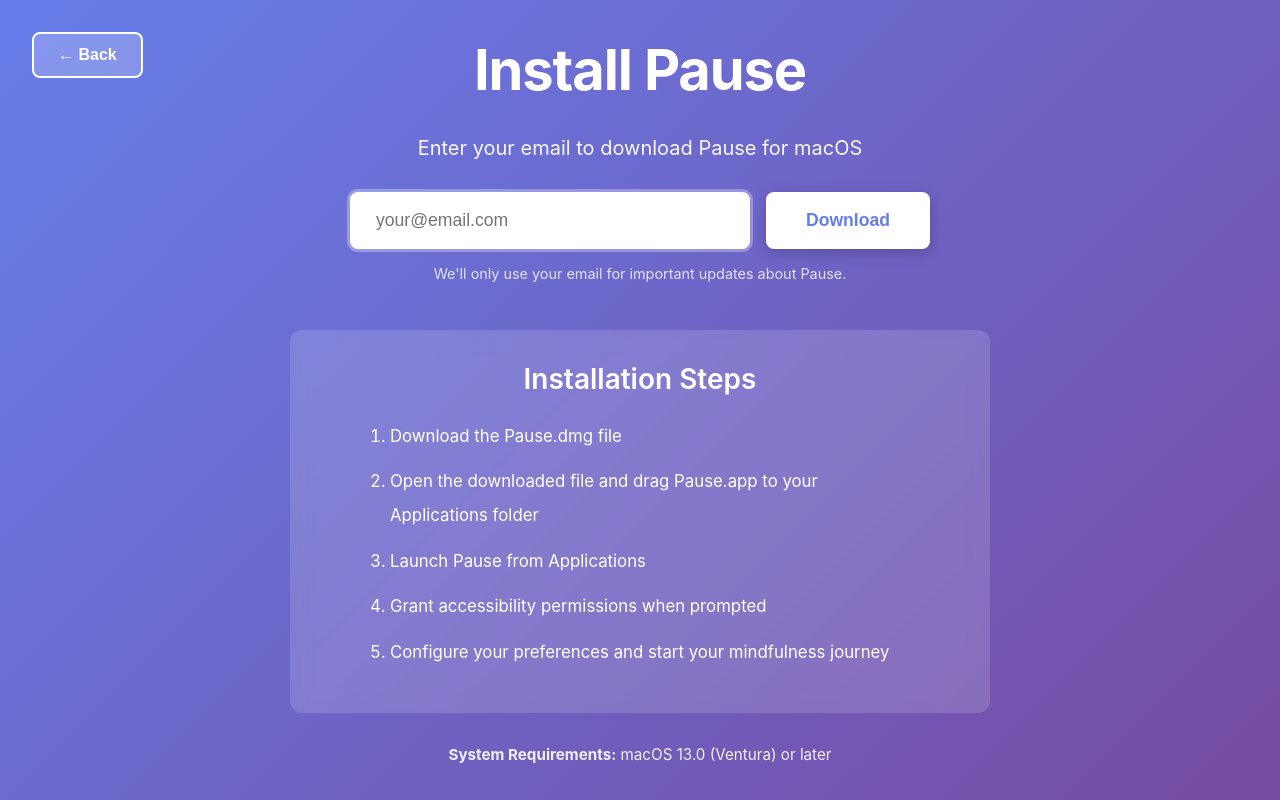
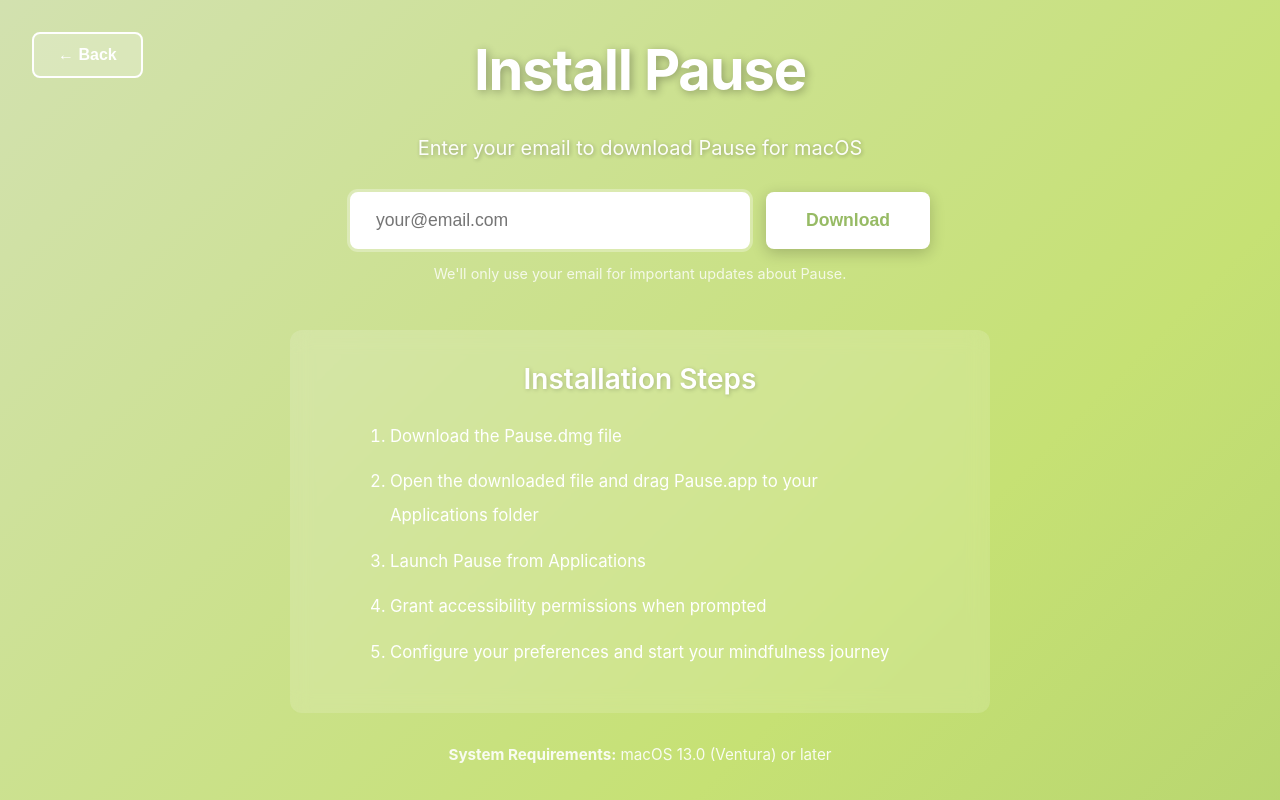
Before and after one commit to Moonflower2022/Pause, a Vue app in the folder website/: page /install in a window 1280 px wide. Built offline with nearby package versions, Linux system fonts and the light colour scheme.

Commit message:
for WEBSITE: change color scheme to green, and also make background dynamic while making text more readable

```diff
--- a/website/src/views/Home.vue
+++ b/website/src/views/Home.vue
@@ -220,9 +220,10 @@
   display: flex;
   align-items: center;
   justify-content: center;
-  background: linear-gradient(135deg, #667eea 0%, #764ba2 100%);
+  background: linear-gradient(135deg, rgb(151, 187, 101), rgb(198, 225, 116), rgb(215, 225, 199), rgb(198, 225, 116), rgb(151, 187, 101));
+  background-size: 400% 400%;
+  animation: gradientShift 15s ease infinite, fadeIn 1s ease-out;
   color: white;
-  animation: fadeIn 1s ease-out;
 }
 
 @keyframes fadeIn {
@@ -231,6 +232,18 @@
   }
   to {
     opacity: 1;
+  }
+}
+
+@keyframes gradientShift {
+  0% {
+    background-position: 0% 50%;
+  }
+  50% {
+    background-position: 100% 50%;
+  }
+  100% {
+    background-position: 0% 50%;
   }
 }
 
@@ -246,6 +259,7 @@
   margin-bottom: 1rem;
   letter-spacing: -0.02em;
   animation: fadeInUp 0.8s ease-out;
+  text-shadow: 2px 2px 8px rgba(0, 0, 0, 0.3);
 }
 
 .tagline {
@@ -254,6 +268,7 @@
   margin-bottom: 1.5rem;
   opacity: 0.95;
   animation: fadeInUp 0.8s ease-out 0.2s backwards;
+  text-shadow: 2px 2px 6px rgba(0, 0, 0, 0.3);
 }
 
 .description {
@@ -265,11 +280,12 @@
   margin-left: auto;
   margin-right: auto;
   animation: fadeInUp 0.8s ease-out 0.4s backwards;
+  text-shadow: 1px 1px 4px rgba(0, 0, 0, 0.3);
 }
 
 .cta-button {
   background: white;
-  color: #667eea;
+  color: rgb(151, 187, 101);
   padding: 1.25rem 3rem;
   font-size: 1.25rem;
   font-weight: 600;
--- a/website/src/views/Install.vue
+++ b/website/src/views/Install.vue
@@ -108,7 +108,9 @@
   flex-direction: column;
   align-items: center;
   justify-content: center;
-  background: linear-gradient(135deg, #667eea 0%, #764ba2 100%);
+  background: linear-gradient(135deg, rgb(151, 187, 101), rgb(198, 225, 116), rgb(215, 225, 199), rgb(198, 225, 116), rgb(151, 187, 101));
+  background-size: 400% 400%;
+  animation: gradientShift 15s ease infinite;
   color: white;
   overflow: hidden;
   position: relative;
@@ -146,12 +148,14 @@
   font-weight: 700;
   margin-bottom: 2rem;
   letter-spacing: -0.02em;
+  text-shadow: 2px 2px 8px rgba(0, 0, 0, 0.3);
 }
 
 .subtitle {
   font-size: 1.25rem;
   margin-bottom: 2rem;
   opacity: 0.95;
+  text-shadow: 1px 1px 4px rgba(0, 0, 0, 0.3);
 }
 
 .download-section {
@@ -195,7 +199,7 @@
   font-size: 1.1rem;
   font-weight: 600;
   background: white;
-  color: #667eea;
+  color: rgb(151, 187, 101);
   border: none;
   border-radius: 8px;
   cursor: pointer;
@@ -249,6 +253,7 @@
   font-size: 1.75rem;
   margin-bottom: 1.5rem;
   font-weight: 600;
+  text-shadow: 1px 1px 4px rgba(0, 0, 0, 0.2);
 }
 
 .steps-list {
@@ -288,6 +293,18 @@
   }
 }
 
+@keyframes gradientShift {
+  0% {
+    background-position: 0% 50%;
+  }
+  50% {
+    background-position: 100% 50%;
+  }
+  100% {
+    background-position: 0% 50%;
+  }
+}
+
 @media (max-width: 768px) {
   .title {
     font-size: 2.5rem;
```
